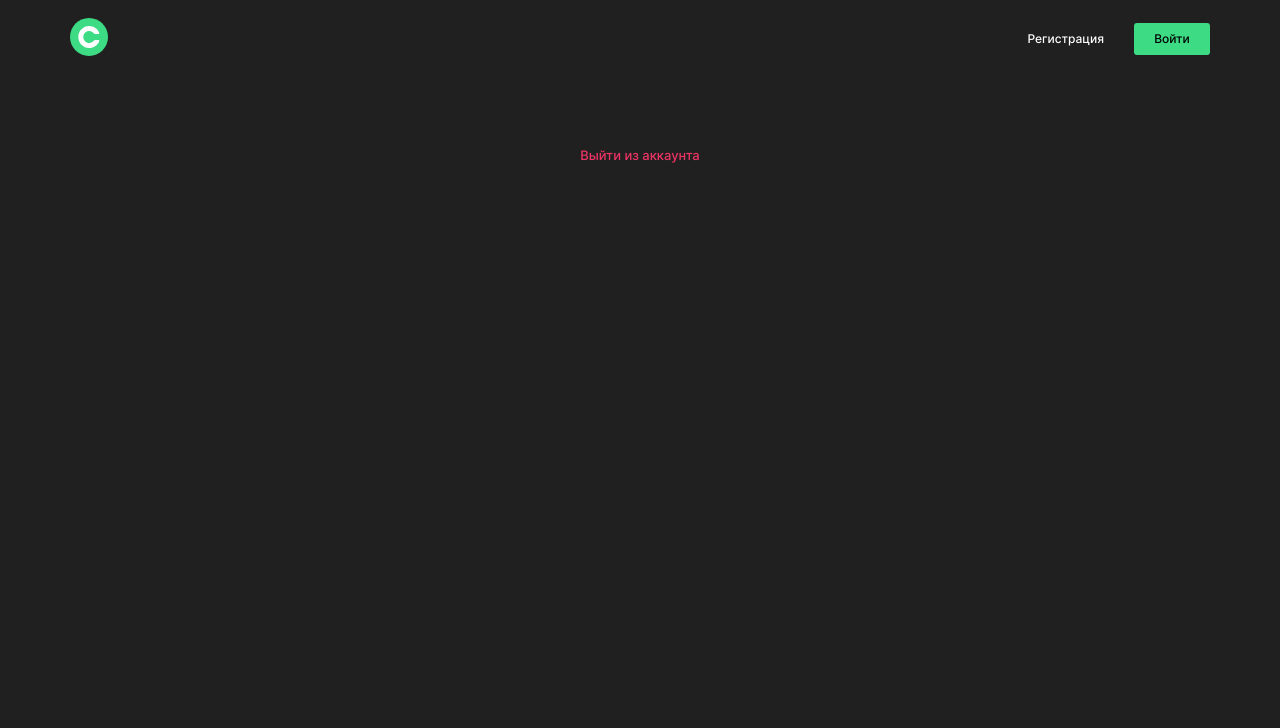
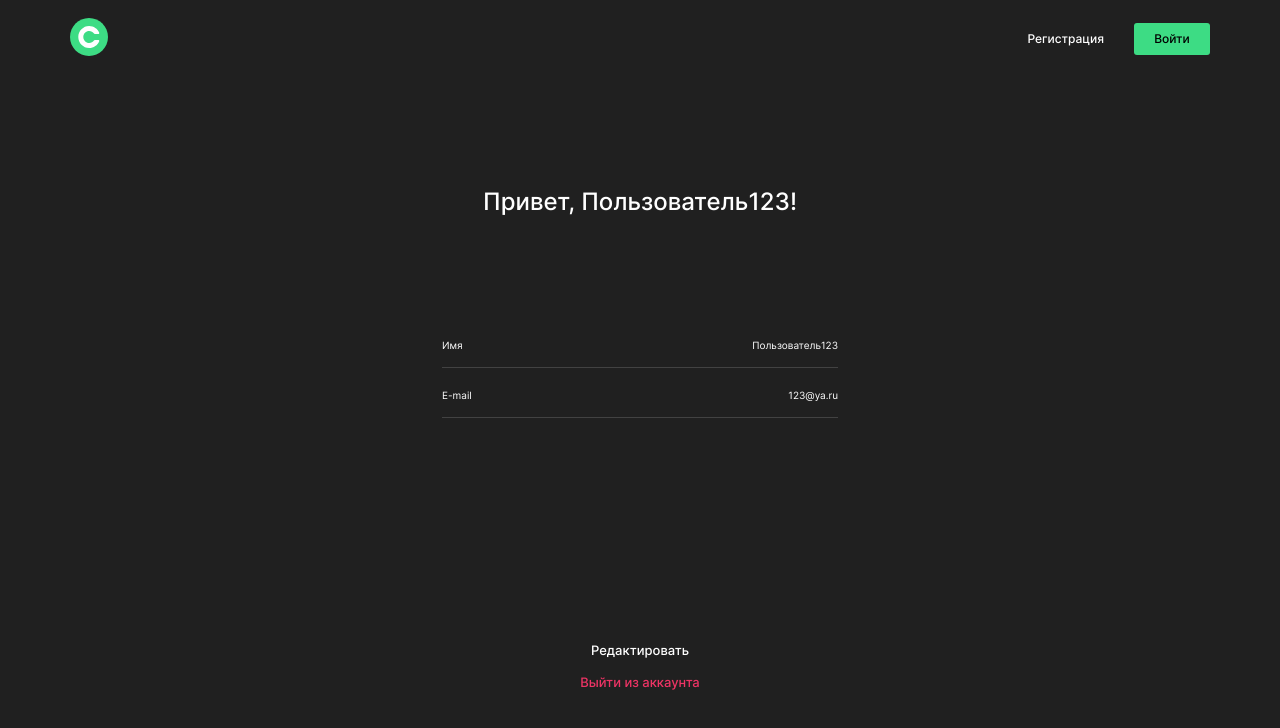
Before and after one commit to elli-nidis/movies-explorer-frontend, a React app: page /profile in a window 1280 px wide. Built offline with nearby package versions, Linux system fonts and the light colour scheme; a web font is replaced by a local one.

```diff
--- a/src/components/App/App.js
+++ b/src/components/App/App.js
@@ -93,9 +93,13 @@
           }/>}
         />
         <Route path="/profile" element={
-          <Main children={
-            <Profile isOpenedMenu={openedMenu} onOpenMenu={openMenu} onCloseMenu={closeMenu} />
-          }/>}
+          <>
+            <Header/>
+            <Main children={
+              <Profile isOpenedMenu={openedMenu} onOpenMenu={openMenu} onCloseMenu={closeMenu} />
+            }/>
+          </>
+        }
         />
         <Route path="*" element={
           <Main children={
--- a/src/components/Form/Form.css
+++ b/src/components/Form/Form.css
@@ -6,7 +6,11 @@
 }
 
 .form__profile {
- row-gap: 186px;
+  height: 100%;
+    display: flex;
+    flex-direction: column;
+    justify-content: space-between;
+  row-gap: 186px;
 }
 
 .form__signup {
@@ -26,6 +30,10 @@
   margin: 0px;
 }
 
+.form__labels-wrapper_two-side-style {
+  row-gap: 16px;
+}
+
 .form__label {
   width: 100%;
   display: grid;
@@ -36,6 +44,15 @@
   font-weight: 400;
   line-height: 1.21;
   color: #8b8b8b;
+}
+
+.form__label_two-side-style {
+  color: #fff;
+}
+
+.form__label-text:first-of-type {
+  grid-row: 1/2;
+  grid-column: 1/2;
 }
 
 .form__input {
@@ -49,6 +66,18 @@
   border-bottom: 1px solid #424242;
   padding: 0px 0px 10px;
   margin: 0px;
+}
+
+.form__input_right-side {
+  font-size: 10px;
+  color: #fff;
+  text-align: end;
+  padding-bottom: 16px;
+}
+
+.form__input_right-side:first-of-type {
+  grid-row: 1/2;
+  grid-column: 1/2;
 }
 
 .form__input:focus {
@@ -109,8 +138,15 @@
 
 .form__button_link-style {
   display: inline;
+  font-size: 13px;
   font-weight: 500;
   background-color: transparent;
+}
+
+@media screen and (max-width: 850px) {
+  .form__button_link-style {
+    font-weight: 400;
+  }
 }
 
 @media screen and (max-width: 520px) {
@@ -121,4 +157,8 @@
     justify-content: space-between;
     row-gap: unset;
   }
+
+  .form__button_link-style {
+    font-size: 12px;
+  }
 }
--- a/src/components/Form/Form.js
+++ b/src/components/Form/Form.js
@@ -8,8 +8,8 @@
   const err = {message: ""};
 
   return (
-   <form name={name} className={`form form__${clName}`} autoComplete="false" noValidate>
-    <div className="form__labels-wrapper">
+   <form name={name} className={`form form__${clName}`} autoComplete="off" noValidate>
+    <div className={`form__labels-wrapper ${location.pathname === "/profile" && "form__labels-wrapper_two-side-style"}`}>
       {props.children}
     </div>
     <div className="form__button-wrapper">
--- a/src/components/FormWrapper/FormWrapper.css
+++ b/src/components/FormWrapper/FormWrapper.css
@@ -6,6 +6,16 @@
   row-gap: 40px;
   padding: 0px;
   margin: 0px;
+}
+
+.form-wrapper__profile {
+ row-gap: 123px;
+}
+
+@media screen and (max-width: 850px) {
+  .form-wrapper__profile {
+    row-gap: 96px;
+   }
 }
 
 @media screen and (max-width: 520px) {
@@ -18,4 +28,8 @@
     justify-items: start;
     align-items: center;
   }
+
+  .form-wrapper__profile {
+    row-gap: 80px;
+   }
 }
--- a/src/components/FormWrapper/FormWrapper.js
+++ b/src/components/FormWrapper/FormWrapper.js
@@ -1,13 +1,13 @@
 import React from "react";
-// import { useLocation } from "react-router-dom";
+import { useLocation } from "react-router-dom";
 import './FormWrapper.css';
 
 function FormWrapper({...props}) {
 
-  // const location = useLocation();
+  const location = useLocation();
 
   return (
-   <div className="form-wrapper">
+   <div className={`form-wrapper ${location.pathname === "/profile" && "form-wrapper__profile"}`}>
     {props.children}
    </div>
   );
--- a/src/components/Login/Login.js
+++ b/src/components/Login/Login.js
@@ -15,7 +15,6 @@
   const err = {message: ""};
 
   const [formValue, setFormValue] = useState({
-    name: "",
     email: "",
     password: ""
   });
--- a/src/components/PageWithForm/PageWithForm.css
+++ b/src/components/PageWithForm/PageWithForm.css
@@ -12,6 +12,6 @@
   .page-with-form {
     box-sizing: border-box;
     justify-content: space-between;
-    padding: 56px 0px 30px;
+    padding: 50px 0px 30px;
   }
 }
--- a/src/components/PageWithForm/PageWithForm.js
+++ b/src/components/PageWithForm/PageWithForm.js
@@ -1,7 +1,5 @@
-import React, {useState} from "react";
+import React from "react";
 import './PageWithForm.css';
-import { Form } from '../Form/Form';
-
 
 function PageWithForm({clName, ariaLabel, ...props}) {
 
--- a/src/components/Profile/Profile.css
+++ b/src/components/Profile/Profile.css
@@ -0,0 +1,13 @@
+.profile {
+  height: calc(100vh - (41.39px + 18px + 18px));
+  box-sizing: border-box;
+  justify-content:center;
+  align-content: center;
+  row-gap: unset;
+}
+
+@media screen and (max-width: 520px) {
+  .profile {
+    padding: 70px 0px 40px;
+  }
+}
--- a/src/components/Profile/Profile.js
+++ b/src/components/Profile/Profile.js
@@ -1,21 +1,65 @@
-import React from "react";
-// import { Link } from "react-router-dom";
+import React, {useContext, useState} from "react";
+import { useLocation } from "react-router-dom";
 import './Profile.css';
-import { CurrentUserContext } from "../../contexts/CurrentUserContext";
+// import { CurrentUserContext } from "../../contexts/CurrentUserContext";
 import { Header } from "../Header/Header";
-import {AlternativeAction} from "../AlternativeAction/AlternativeAction";
+import { PageWithForm } from "../PageWithForm/PageWithForm";
+import { Form } from '../Form/Form';
+import { FormWrapper } from '../FormWrapper/FormWrapper';
+import { TitlePageWithForm } from '../TitlePageWithForm/TitlePageWithForm';
+import { AlternativeAction } from '../AlternativeAction/AlternativeAction';
+import { Logo } from '../Logo/Logo';
 
 
 function Profile({isOpenedMenu, onOpenMenu, onCloseMenu}) {
 
-  const currentUser = React.useContext(CurrentUserContext);
+  // const currentUser = useContext(CurrentUserContext);
+  const location = useLocation();
+  const locationString = (location.pathname).match(/\w/gi).join("");
+  const err = {message: ""};
+
+  const [formValue, setFormValue] = useState({
+    name: "Пользователь123",
+    email: "123@ya.ru",
+  });
+
+  const handleChange = (e) => {
+    const {name, value} = e.target;
+
+    setFormValue({
+      ...formValue,
+      [name]: value
+    });
+  };
 
   return (
     <>
-    <Header isOpenedMenu={isOpenedMenu} onOpenMenu={onOpenMenu} onCloseMenu={onCloseMenu} />
-    <section className="movies">
-    <AlternativeAction />
-    </section>
+    <PageWithForm clName={locationString} ariaLabel="раздел профиля">
+      <FormWrapper>
+        <>
+          <TitlePageWithForm title={`Привет, ${"Пользователь123"}!`}/>
+          <Form
+            name = {`form-${locationString}`}
+            clName = {locationString}
+            textButton = {"Редактировать"}
+          >
+            <>
+              <label htmlFor="input-name" className="form__label form__label_two-side-style">
+                <span className="form__label-text">Имя</span>
+                <input className="form__input form__input_right-side" id="input-name" type="text" name="name" value={formValue.name} onChange={handleChange} required />
+                <span className="form__error">{err.message || ""}</span>
+              </label>
+              <label htmlFor="input-email" className="form__label form__label_two-side-style">
+                <span className="form__label-text">E-mail</span>
+                <input className="form__input form__input_right-side" id="input-email" type="email" name="email" value={formValue.email} onChange={handleChange} required />
+                <span className="form__error">{err.message || ""}</span>
+              </label>
+            </>
+          </Form>
+        </>
+      </FormWrapper>
+      <AlternativeAction/>
+    </PageWithForm>
     </>
   );
 }
--- a/src/components/Register/Register.js
+++ b/src/components/Register/Register.js
@@ -30,12 +30,10 @@
   };
 
   return (
-    // <section className="register" aria-label="раздел регистрации">
     <PageWithForm clName={locationString} ariaLabel="раздел регистрации">
       <FormWrapper>
         <>
           <Logo />
-          {/* <h2 className="register__title">Добро пожаловать!</h2> */}
           <TitlePageWithForm title="Добро пожаловать!"/>
           <Form
             name = {`form-${locationString}`}
@@ -63,7 +61,6 @@
         </>
       </FormWrapper>
       <AlternativeAction/>
-    {/* </section> */}
     </PageWithForm>
   );
 }
--- a/src/components/TitlePageWithForm/TitlePageWithForm.css
+++ b/src/components/TitlePageWithForm/TitlePageWithForm.css
@@ -7,3 +7,7 @@
   padding: 0px;
   margin: 0px;
 }
+
+.title_center {
+  text-align: center;
+}
--- a/src/components/TitlePageWithForm/TitlePageWithForm.js
+++ b/src/components/TitlePageWithForm/TitlePageWithForm.js
@@ -1,11 +1,14 @@
 import React from "react";
+import { useLocation } from "react-router-dom";
 import './TitlePageWithForm.css';
 
 
 function TitlePageWithForm({title}) {
 
+  const location = useLocation();
+
   return (
-    <h2 className="title">{title}</h2>
+    <h2 className={`title ${location.pathname === "/profile" && "title_center"}`}>{title}</h2>
   );
 }
 
```
